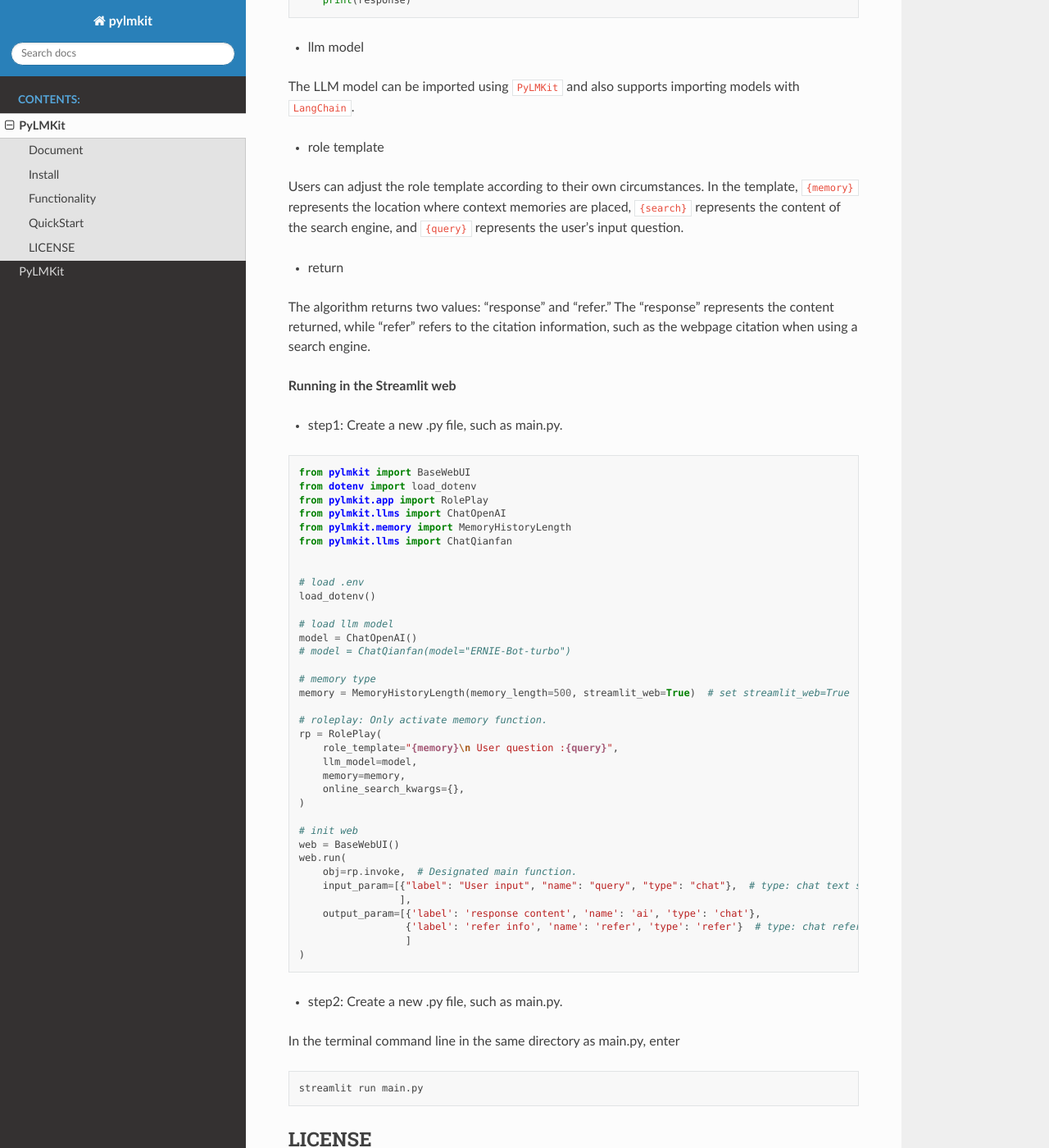
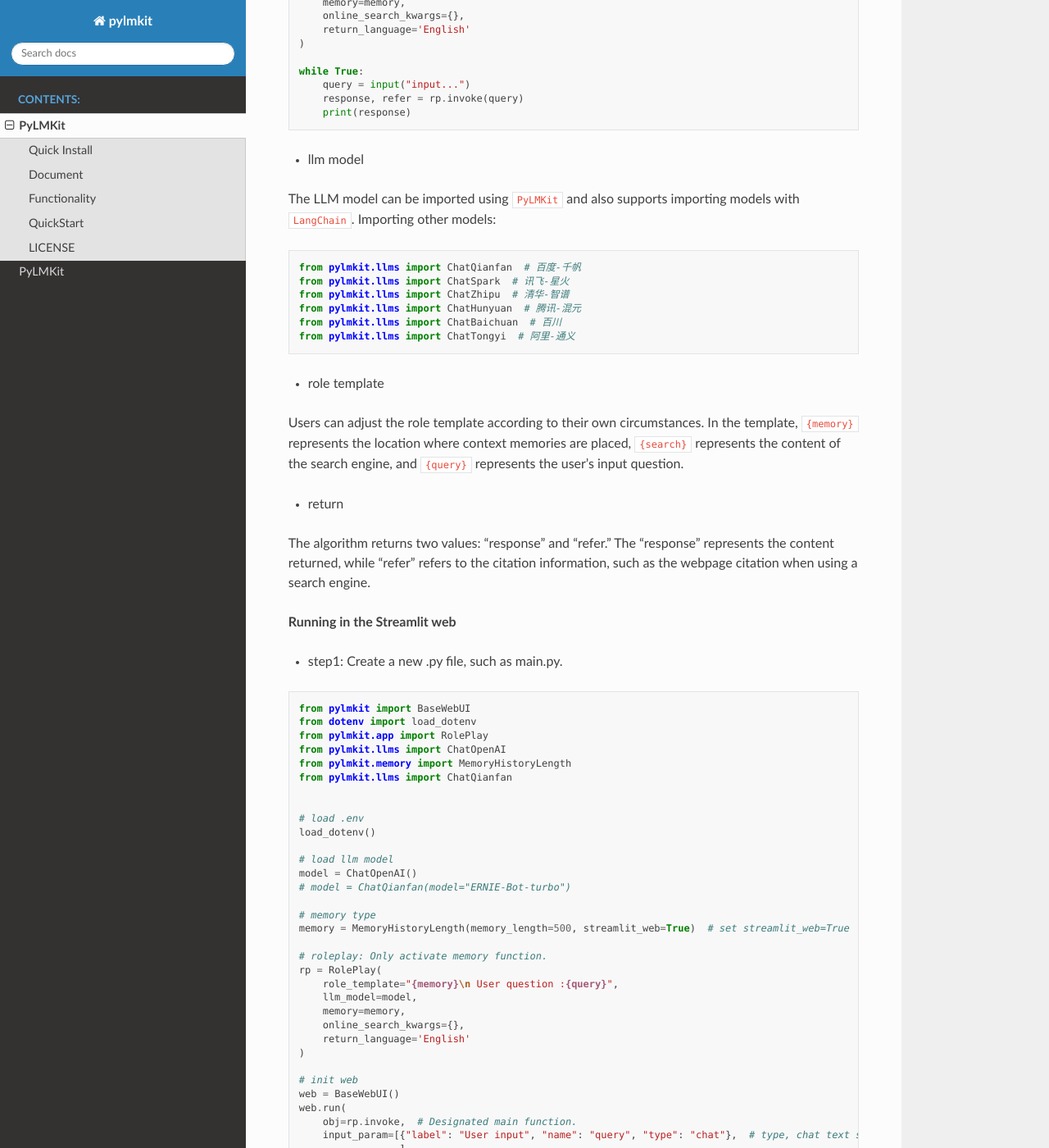
Before and after one commit to xiaozhi-agent/pylmkit, a Sphinx documentation site: the page built from docs/source/Introduction.md, in a window 1280 px wide and 1400 px high, scrolled down 2378 px. Shown: the whole window at 82% size. Built offline with Sphinx 7.4.7 and the Read the Docs theme 2.0.0, drawn with Linux system fonts in a browser that asks for light colours; some of the changed text lies outside the part shown.

Commit message:
renew docs

````diff
--- a/docs/source/Introduction.md
+++ b/docs/source/Introduction.md
@@ -1,14 +1,19 @@
 # PyLMKit
+
+[中文版](https://github.com/52phm/pylmkit/blob/main/README_zh.md)
 
 **pylmkit** is a project aimed at building or integrating Large Model (LM) applications with practical value. It is designed to assist users in quickly constructing applications tailored to their own business needs.
 
-## Document
-
-
-## Install
+## Quick Install
 ```bash
 pip install -U pylmkit
 ```
+
+## Document
+
+- [English document](http://en.pylmkit.cn)
+- [中文文档](http://zh.pylmkit.cn)
+
 
 ## Functionality
 
@@ -102,6 +107,7 @@
     llm_model=model,
     memory=memory,
     online_search_kwargs={},
+    return_language='English'
 )
 
 while True:
@@ -113,7 +119,17 @@
 ```
 - llm model
 
-The LLM model can be imported using `PyLMKit` and also supports importing models with `LangChain`.
+The LLM model can be imported using `PyLMKit` and also supports importing models with `LangChain`. Importing other models:
+
+```python
+from pylmkit.llms import ChatQianfan  # 百度-千帆
+from pylmkit.llms import ChatSpark  # 讯飞-星火
+from pylmkit.llms import ChatZhipu  # 清华-智谱
+from pylmkit.llms import ChatHunyuan  # 腾讯-混元
+from pylmkit.llms import ChatBaichuan  # 百川
+from pylmkit.llms import ChatTongyi  # 阿里-通义
+
+```
 
 - role template
 
@@ -152,21 +168,22 @@
     llm_model=model,
     memory=memory,
     online_search_kwargs={},
+    return_language='English'
 )
 
 # init web
 web = BaseWebUI()
 web.run(
     obj=rp.invoke,  # Designated main function.
-    input_param=[{"label": "User input", "name": "query", "type": "chat"},  # type: chat text string bool float ...
+    input_param=[{"label": "User input", "name": "query", "type": "chat"},  # type, chat text string bool float ...
                  ],
     output_param=[{'label': 'response content', 'name': 'ai', 'type': 'chat'},
-                  {'label': 'refer info', 'name': 'refer', 'type': 'refer'}  # type: chat refer text string bool float ...
+                  {'label': 'refer info', 'name': 'refer', 'type': 'refer'}  # type, chat refer text string bool float ...
                   ]
 )
 
 ```
-- step2: Create a new .py file, such as main.py.
+- step2: run web
 
 In the terminal command line in the same directory as main.py, enter
 
````
